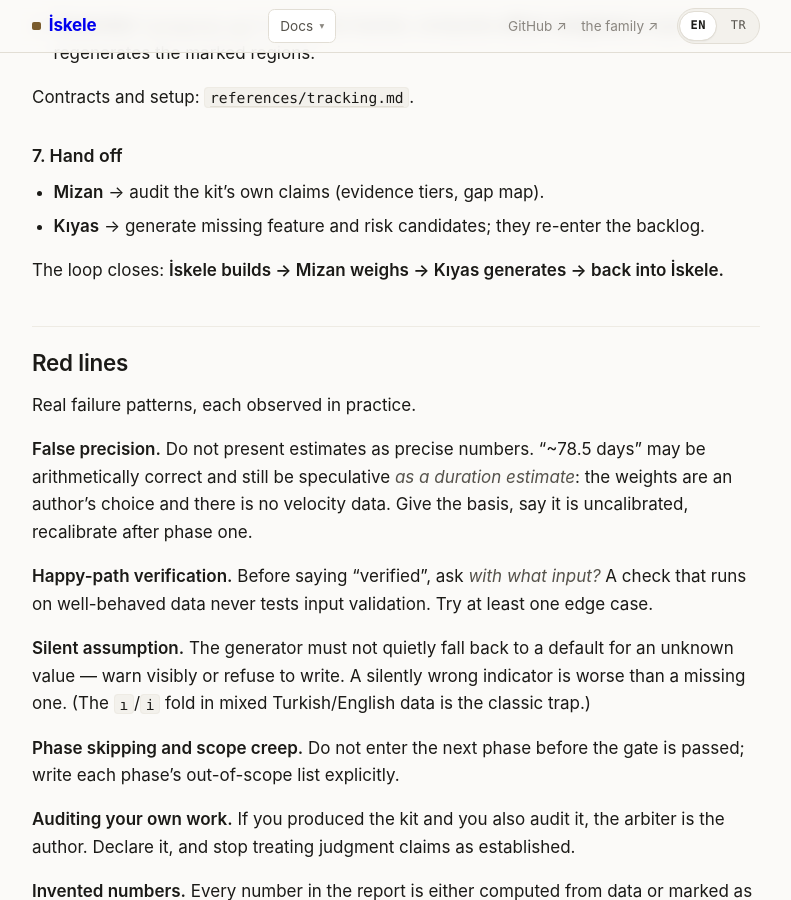
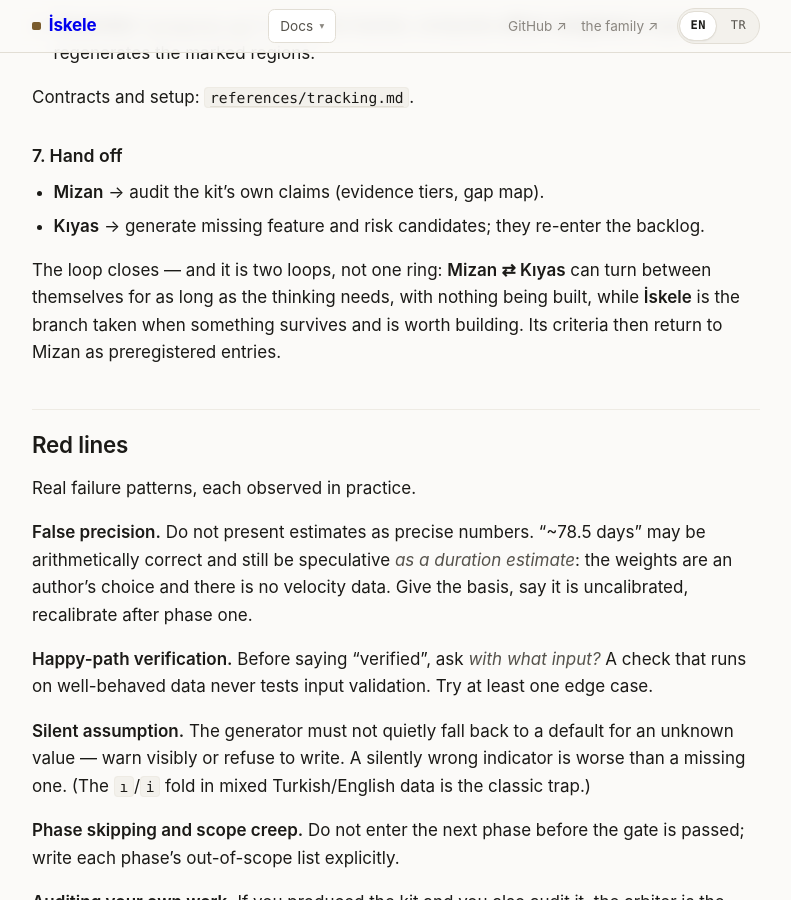
Before and after one commit to XINMurat/Iskele, a Jekyll site: the page built from docs/en/usage-guide.md, in a window 1280 px wide and 900 px high, scrolled down 2028 px. Shown: the whole window, without its empty margins (244-1035 px from the left). Built offline with Jekyll 4.4.1, drawn with Linux system fonts in a browser that asks for light colours; our own code applies the rules of GitHub Pages for plain Markdown files.

Commit message:
docs: the READMEs catch up with the two-loop model
The docs pages moved to four verbs and two loops; the READMEs stayed on
three verbs and a single ring, and Iskele's own README contradicted
itself -- "the three verbs are kept separate" sat directly above a
four-item list.

What changed is not only the count. "The third verb is Iskele" and "the
other two" made Iskele read as a mandatory third stop; it is a branch off
the Mizan <-> Kiyas loop, taken when something survives and is worth
building. Each README now also states its own entry point, which only the
docs indexes carried.

Co-Authored-By: Claude Opus 5 <noreply@anthropic.com>

```diff
--- a/docs/en/usage-guide.md
+++ b/docs/en/usage-guide.md
@@ -92,8 +92,10 @@ Contracts and setup:
 - **Kıyas** → generate missing feature and risk candidates; they re-enter the
   backlog.
 
-The loop closes: **İskele builds → Mizan weighs → Kıyas generates → back into
-İskele.**
+The loop closes — and it is two loops, not one ring: **Mizan ⇄ Kıyas** can turn
+between themselves for as long as the thinking needs, with nothing being built,
+while **İskele** is the branch taken when something survives and is worth
+building. Its criteria then return to Mizan as preregistered entries.
 
 ## Red lines
 
```
Also changed, not shown: CONTRIBUTING.md (+3 -3 lines), docs/tr/metodoloji.md (+4 -1 lines), README.md.
